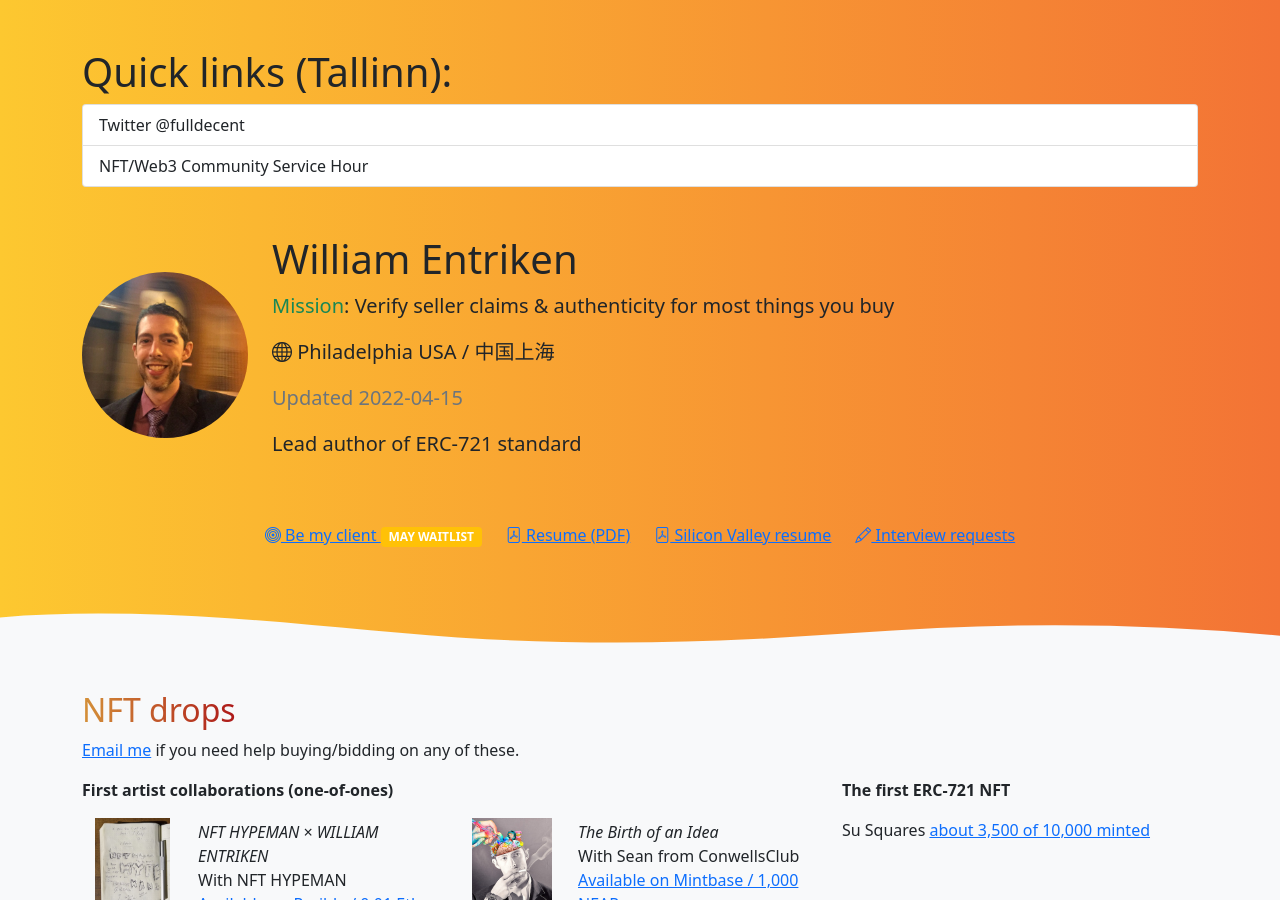
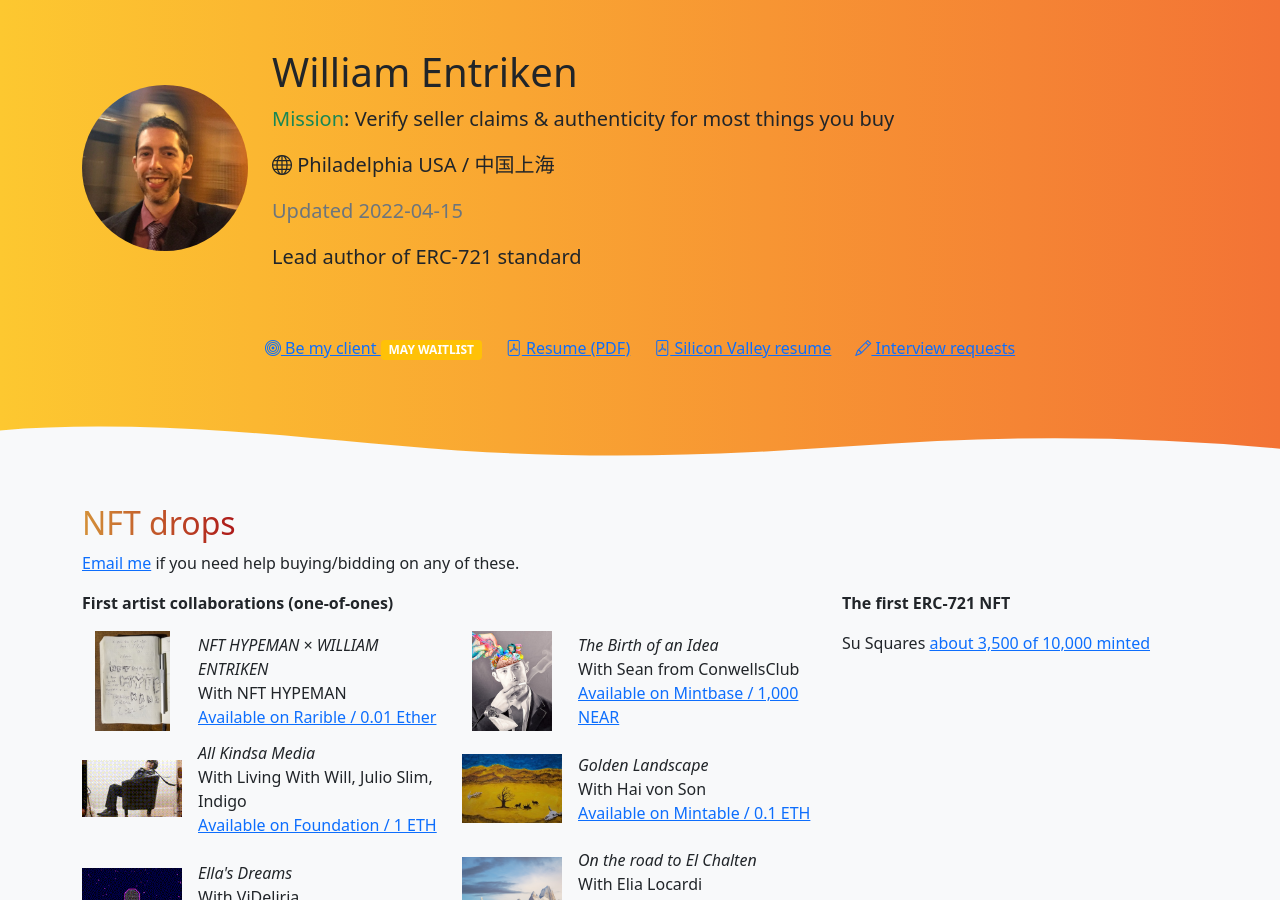
Before and after one commit to fulldecent/phor.net, a Jekyll site: the page built from index.html, in a window 1280 px wide and 900 px high. Built offline with Jekyll 4.4.1, drawn with Linux system fonts in a browser that asks for light colours; nearby versions of some CDN libraries; comment, search, counter and statistics services are not loaded.

Commit message:
hide quick links

```diff
--- a/index.html
+++ b/index.html
@@ -174,7 +174,7 @@
   <header style="background: linear-gradient(to right, #fdc830, #f37335);">
     <div class="container-md py-5">
 
-      <div id="quick-links-general" class="mb-5">
+      <div id="quick-links-general" class="mb-5 d-none">
         <h1>Quick links (Tallinn):</h1>
         <div class="list-group">
           <a target="_blank" href="https://twitter.com/fulldecent" class="list-group-item list-group-item-action">Twitter @fulldecent</a>
```
